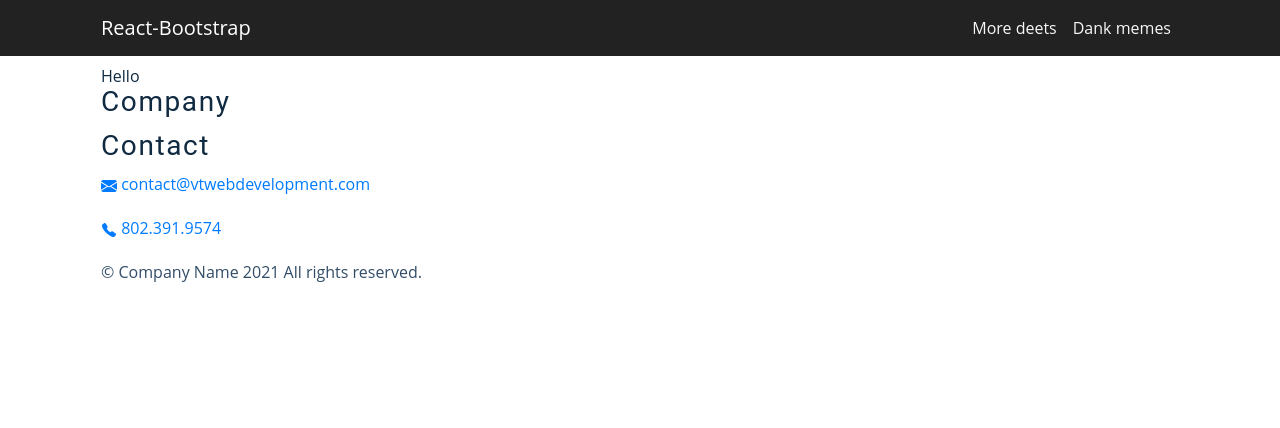
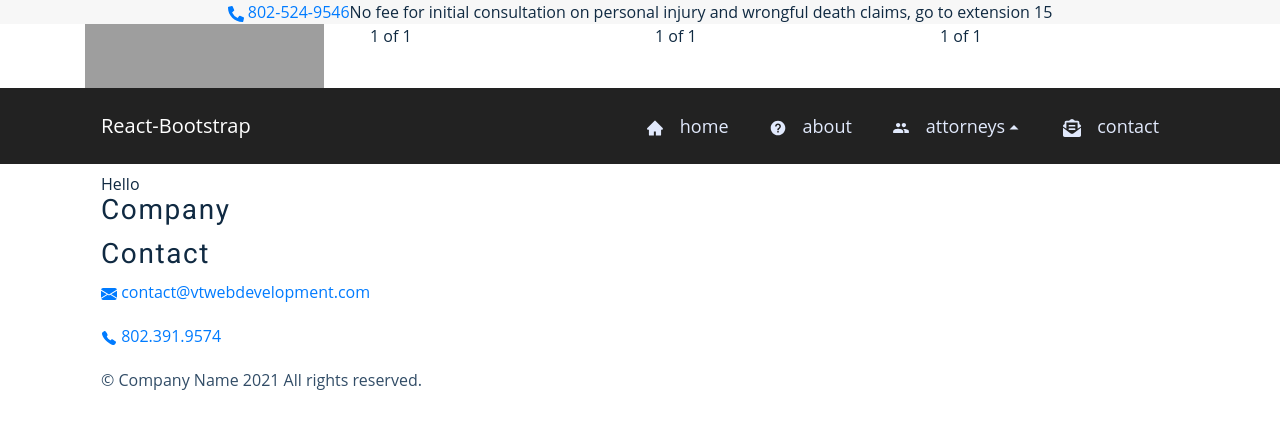
Before and after one commit to VT-Web-Development/gatsbyV3-hello-world-starter-bootstrap, a Gatsby site: page / in a window 1280 px wide. Built offline with nearby package versions, Linux system fonts and the light colour scheme; Gatsby itself is replaced by a stand-in of ours; grey boxes are pictures that could not be loaded.

Commit message:
Adds a Navigationbar and a dropdown menu works for responsiveness

```diff
--- a/gatsby-config.js
+++ b/gatsby-config.js
@@ -14,19 +14,12 @@ module.exports = {
   },
   plugins: [
     // {
-    //   resolve: `gatsby-plugin-google-gtag`,
+    //   resolve: `gatsby-plugin-google-analytics`,
     //   options: {
-    //     // You can add multiple tracking ids and a pageview event will be fired for all of them.
-    //     trackingIds: [
-    //       "Google Analytics ID", // Google Analytics / GA
-    //     ],
-    //     // This object is used for configuration specific to this plugin
-    //     pluginConfig: {
-    //       // Puts tracking script in the head instead of the body
-    //       head: true,
-    //       // Setting this parameter is also optional
-    //       respectDNT: true,
-    //     },
+    //     // trackingId: "UA-190135241-1",
+    //     // this option places the tracking script into the head of the DOM
+    //     head: true,
+    //     // other options
     //   },
     // },
     `gatsby-plugin-preact`,
@@ -35,6 +28,41 @@ module.exports = {
     `gatsby-plugin-image`,
     `gatsby-plugin-sharp`,
     `gatsby-transformer-sharp`,
+    // {
+    //   resolve: "gatsby-source-storyblok",
+    //   options: {
+    //     accessToken: "yDEAzTrksUHqy4Ks3rrQOAtt",
+    //     version: "draft",
+    //     languages: ["de", "at"], // Optional parameter. Omission will retrieve all languages by default.
+    //     homeSlug: "home",
+    //     version: process.env.NODE_ENV === "production" ? "published" : "draft",
+    //   },
+    // },
+    // {
+    //   resolve: "gatsby-source-graphql",
+    //   options: {
+    //     typeName: "WPGraphQL",
+    //     fieldName: "wpgraphql",
+    //     url: `http://kissaneassociates.local/graphql`,
+    //   },
+    // },
+    {
+      resolve: `gatsby-source-wordpress`,
+      options: {
+        url: `http://kissaneassociates.local/graphql`,
+        // includedRoutes: [
+        //   "**/categories",
+        //   "**/posts",
+        //   "**/pages",
+        //   "**/media",
+        //   "**/tags",
+        //   "**/taxonomies",
+        //   "**/users",
+        //   "**/*/*/menus",
+        //   "**/*/*/menu-locations",
+        // ],
+      },
+    },
     {
       resolve: `gatsby-source-filesystem`,
       options: {
@@ -42,33 +70,16 @@ module.exports = {
         path: `${__dirname}/src/images`,
       },
     },
-    // {
-    //   resolve: `gatsby-plugin-webfonts`,
-    //   options: {
-    //     fonts: {
-    //       google: [
-    //         {
-    //           family: "Raleway",
-    //           variants: ["400", "500", "700", "900"],
-    //         },
-    //         {
-    //           family: "Poppins",
-    //           variants: ["400", "500", "700", "900"],
-    //         },
-    //         { family: "Josefin Sans" },
-    //       ],
-    //     },
-    //   },
-    // },
-    // {
-    //   resolve: "gatsby-source-prismic",
-    //   options: {
-    //     repositoryName: process.env.PRISMIC_REPOSITORY_NAME,
-    //     accessToken: process.env.PRISMIC_ACCESS_TOKEN,
-    //     schemas: {
-    //       benefits: require("./src/schemas/benefits.json"),
-    //     },
-    //   },
-    // },
+    {
+      resolve: "gatsby-plugin-web-font-loader",
+      options: {
+        google: {
+          families: [
+            "Roboto: 100, 200, 300, 400, 500, 600, 700,900",
+            "Poppins:  100, 200, 300, 400, 500, 600, 700,900",
+          ],
+        },
+      },
+    },
   ],
 }
--- a/gatsby-ssr.js
+++ b/gatsby-ssr.js
@@ -0,0 +1,4 @@
+import "./node_modules/bootstrap/dist/css/bootstrap.min.css"
+import { wrapRootElement as wrap } from "./root-wrapper"
+
+export const wrapRootElement = wrap
--- /dev/null
+++ b/src/components/NavLink.js
@@ -0,0 +1,137 @@
+import React, { useState, useContext } from "react"
+import styled from "styled-components"
+import { Link } from "gatsby"
+
+const NavLink = ({ item }) => {
+  const [subnav, setSubnav] = useState(false)
+
+  const showSubnav = () => setSubnav(!subnav)
+
+  return (
+    <>
+      <SidebarLink to={item.path} onClick={item.subNav && showSubnav}>
+        <div>
+          {item.icon}
+          <SidebarLabel>{item.title}</SidebarLabel>
+        </div>
+        <div>
+          {item.subNav && subnav
+            ? item.iconOpened
+            : item.subNav
+            ? item.iconClosed
+            : null}
+        </div>
+      </SidebarLink>
+      {subnav && item.subNav ? (
+        <SublinkLinks>
+          <DropdownContent>
+            {subnav &&
+              item.subNav.map((item, index) => {
+                return (
+                  <DropdownLink to={item.path} key={index}>
+                    {item.icon}
+                    <SidebarLabel>{item.title}</SidebarLabel>
+                  </DropdownLink>
+                )
+              })}
+          </DropdownContent>
+        </SublinkLinks>
+      ) : null}
+    </>
+  )
+}
+
+const DropdownContent = styled.div`
+  position: absolute;
+  top: 4.2rem;
+  left: 8rem;
+  background-color: #f9f9f9;
+  min-width: 16rem;
+  box-shadow: 0px 8px 16px 0px rgb(0 0 0 / 20%);
+  z-index: 1;
+  width: 100%;
+
+  a {
+    float: none;
+    color: black;
+    padding: 12px 16px;
+    text-decoration: none;
+    display: block;
+    text-align: left;
+  }
+
+  @media screen and (max-width: 990px) {
+    position: relative;
+    top: 0;
+    left: 0;
+  }
+`
+
+const SidebarLink = styled(Link)`
+  display: flex;
+  color: #e1e9fc;
+  justify-content: space-between;
+  align-items: center;
+  padding: 20px;
+  list-style: none;
+  height: 60px;
+  text-decoration: none;
+  font-size: 18px;
+
+  &:hover {
+    background: #252831;
+    border-left: 4px solid #632ce4;
+    cursor: pointer;
+  }
+`
+
+const SidebarLabel = styled.span`
+  margin-left: 16px;
+`
+
+const DropdownLink = styled(Link)`
+  background: #414757;
+  height: 60px;
+  padding-left: 3rem;
+  display: flex;
+  align-items: center;
+  text-decoration: none;
+  color: #f5f5f5;
+  font-size: 18px;
+  &:hover {
+    background: #632ce4;
+    cursor: pointer;
+  }
+`
+
+const SublinkLinks = styled.div`
+  position: absolute;
+  display: block;
+  padding: 2rem;
+  border-radius: var(--radius);
+
+  a {
+    float: none;
+    color: black;
+    padding: 12px 16px;
+    text-decoration: none;
+    display: block;
+    text-align: left;
+
+    &:hover {
+      color: #88add2;
+    }
+  }
+
+  &:hover .links {
+    visibility: visible;
+  }
+
+  @media screen and (max-width: 990px) {
+    position: relative;
+    top: 0;
+    left: 0;
+  }
+`
+
+export default NavLink
--- a/src/components/Navbar.js
+++ b/src/components/Navbar.js
@@ -1,35 +1,115 @@
-import React from "react"
-import { Container, Navbar, Nav } from "react-bootstrap"
+import React, { useContext } from "react"
+import { Container, Navbar, Nav, Row, Col, Media } from "react-bootstrap"
 import styled from "styled-components"
+import { FaPhoneAlt } from "react-icons/fa"
+
+import { GatsbyContext } from "../context/context"
+import NavLink from "./NavLink"
 
 const Navigationbar = () => {
+  const { links } = useContext(GatsbyContext)
+
   return (
+    <>
       <Wrapper>
+        <div className="header-top">
+          <Container>
+            <Row>
+              <Col sm className="text-center">
+                <a href="tel:802-524-9546" target="_blank">
+                  <FaPhoneAlt /> 802-524-9546
+                </a>
+                <span>
+                  No fee for initial consultation on personal injury and
+                  wrongful death claims, go to extension 15
+                </span>
+              </Col>
+            </Row>
+          </Container>
+        </div>
+        <div className="header-upper">
+          <Container>
+            <Row>
+              <Col>
+                <Media>
+                  <img
+                    width={64}
+                    height={64}
+                    className="mr-3"
+                    src="holder.js/64x64"
+                    alt="Generic placeholder"
+                  />
+                </Media>
+              </Col>
+              <Col sm>1 of 1</Col>
+              <Col sm>1 of 1</Col>
+              <Col sm>1 of 1</Col>
+            </Row>
+          </Container>
+        </div>
+        <div className="header-lower">
           <Container>
             <Navbar collapseOnSelect expand="lg" variant="dark">
               <Navbar.Brand href="#home">React-Bootstrap</Navbar.Brand>
-          <Navbar.Toggle aria-controls="responsive-navbar-nav" />
+              <Navbar.Toggle
+                aria-controls="responsive-navbar-nav"
+                className="ml-auto"
+              />
               <Navbar.Collapse id="responsive-navbar-nav">
                 <Nav className="ml-auto">
-              <Nav.Link href="#deets">More deets</Nav.Link>
-              <Nav.Link eventKey={2} href="#memes">
-                Dank memes
-              </Nav.Link>
+                  {links &&
+                    links.map((item, index) => {
+                      return <NavLink item={item} key={index} />
+                    })}
                 </Nav>
               </Navbar.Collapse>
             </Navbar>
           </Container>
+        </div>
       </Wrapper>
+    </>
   )
 }
 
 const Wrapper = styled.div`
+  .header-lower {
     background: var(--clr-black);
     width: 100%;
+  }
+
+  .header-top {
+    background: var(--clr-grey-8);
+  }
 
   .navbar-dark .navbar-nav .nav-link {
     color: var(--clr-grey-8);
   }
 `
 
+const LinkUL = styled.ul`
+  display: flex;
+  justify-content: center;
+  margin: 0;
+
+  li {
+    position: static;
+  }
+`
+
 export default Navigationbar
+
+// export const query = graphql`
+//   {
+//     wpgraphql {
+//       menu(id: "dGVybToxNA==") {
+//         menuItems {
+//           nodes {
+//             id
+//             url
+//             label
+//           }
+//         }
+//       }
+//     }
+//   }
+// `
--- a/src/components/index.js
+++ b/src/components/index.js
@@ -1,4 +1,4 @@
-import Layout from "./layout"
+import Layout from "./Layout"
 // import Hero from "./Hero"
 // import InnerHero from "./InnerHero"
 import AboutUs from "../pages/about"
--- /dev/null
+++ b/src/constants/links.js
@@ -0,0 +1,75 @@
+import React from "react"
+import { FaEnvelopeOpenText } from "react-icons/fa"
+import { AiFillHome } from "react-icons/ai"
+import { IoMdHelpCircle, IoMdPeople } from "react-icons/io"
+import { RiArrowUpSFill, RiArrowDownSFill } from "react-icons/ri"
+import { BsPersonFill } from "react-icons/bs"
+
+export default [
+  {
+    title: "home",
+    path: "/",
+    icon: <AiFillHome />,
+  },
+  {
+    title: "about",
+    path: "/about",
+    icon: <IoMdHelpCircle />,
+  },
+  {
+    title: "attorneys",
+    path: "/#/",
+    icon: <IoMdPeople />,
+    iconClosed: <RiArrowUpSFill />,
+    iconOpened: <RiArrowDownSFill />,
+
+    subNav: [
+      {
+        title: "William T. Counos, II",
+        path: "/attorneys/william-T-counos",
+        icon: <BsPersonFill />,
+      },
+      {
+        title: "Jesse D. Bugbee",
+        path: "/attorneys/jesse-D-bugbee",
+        icon: <BsPersonFill />,
+      },
+      {
+        title: "Shane K. Clark",
+        path: "/attorneys/shane-K-clark",
+        icon: <BsPersonFill />,
+      },
+    ],
+  },
+  {
+    title: "contact",
+    path: "/contact",
+    icon: <FaEnvelopeOpenText />,
+  },
+]
+
+// export default [
+//   {
+//     title: "home",
+//     url: `/`,
+//   },
+//   {
+//     title: "about",
+//     url: `/about/`,
+//   },
+//   {
+//     title: "attorneys",
+//     subnav: [
+//       { title: "William T. Counos, II", url: `/attorneys/william-T-counos` },
+//       {
+//         title: "Jesse D. Bugbee",
+//         url: `/attorneys/jesse-D-bugbee`,
+//       },
+//       { title: "Shane K. Clark", url: `/attorneys/shane-K-clark` },
+//     ],
+//   },
+//   {
+//     title: "contact",
+//     url: `/contact/`,
+//   },
+// ]
--- a/src/context/context.js
+++ b/src/context/context.js
@@ -1,14 +1,18 @@
 import React, { createContext, useState } from "react"
-// import sublinks from "../constants/links"
+import navLinks from "../constants/links"
 
 const GatsbyContext = createContext()
 
 // Provider, Consumer
 
 const GatsbyProvider = ({ children }) => {
-  //   const [links, setLinks] = useState(sublinks)
+  const [links, setLinks] = useState(navLinks)
 
-  return <GatsbyContext.Provider>{children}</GatsbyContext.Provider>
+  return (
+    <GatsbyContext.Provider value={{ links }}>
+      {children}
+    </GatsbyContext.Provider>
+  )
 }
 
 export { GatsbyContext, GatsbyProvider }
```
Also changed, not shown: package.json (+6 -2 lines), src/pages/404.js (+54 -0 lines), src/pages/attorneys/jesse-D-bugbee.js (added, +13 -0 lines), src/pages/attorneys/shane-K-clark.js (added, +13 -0 lines), src/pages/attorneys/william-T-counos.js (added, +13 -0 lines), 5 other files. Lines whose indentation alone changed are shown as unchanged.
